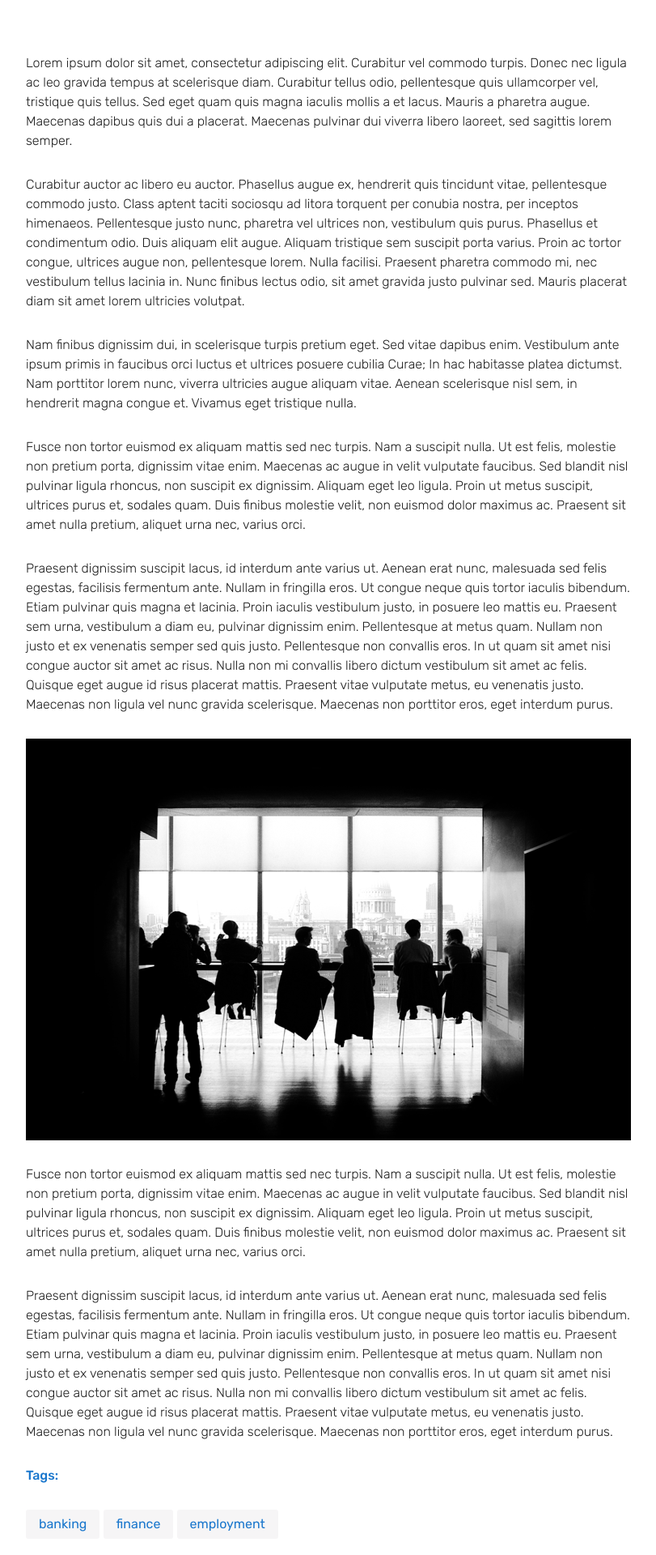
After one commit to UrosNerandzic/Lawyer, a PHP site: page /news-single.html in a window 1280 px wide. The commit adds this page. Shown: the part 737-2657 px from the top of the page at 81% size, without its empty margins (234-1045 px from the left). Run offline with PHP 8.4, Linux system fonts and the light colour scheme; some libraries are stand-ins or nearby versions.

Commit message:
News single done

```diff
--- /dev/null
+++ b/public_html/news-single.html
@@ -0,0 +1,269 @@
+<!DOCTYPE html>
+<!--
+Click nbfs://nbhost/SystemFileSystem/Templates/Licenses/license-default.txt to change this license
+Click nbfs://nbhost/SystemFileSystem/Templates/Other/html.html to edit this template
+-->
+<html>
+    <head>
+        <title>lawyer</title>
+        <meta charset="UTF-8">
+        <meta name="viewport" content="width=device-width, initial-scale=1.0">
+        <meta name="author" content="Uros Nerandzic">
+        <meta name="discription" content="Lawyer is a specialized commercial law firm based in Belgrade, Serbia, firmly committed to providing advice at the highest level and achieving lasting results for our clients.">
+        <meta name="keywords" content="Lawyer, law, Belgrade, company, clients">
+
+
+
+        <!--IOS compatibility-->
+
+        <meta name="apple-mobile-web-app-capable" content="yes">
+        <meta name="apple-mobile-web-app-title" content="lawyer">
+        <link rel="apple-touch-icon" href="apple-icon-144x144.png">
+
+        <!--Android compatibility-->
+
+        <meta name="mobile-web-app-capable" content="yes">
+        <meta name="application-name" content="lawyer">
+        <link rel="icon" type="image/png" href="android-icon-192x192.png">
+
+
+        <!--CSS FILES-->
+        <link href="css/owl.carousel.css" rel="stylesheet" type="text/css"/>
+        <link href="css/owl.theme.default.css" rel="stylesheet" type="text/css"/>
+        <link href="css/theme.css" rel="stylesheet" type="text/css"/>
+
+    </head>
+    <body>
+
+
+        <header class="fixed-top bg-white py-2 py-xl-4">
+            <div class="container">
+                <nav class="navbar navbar-expand-md navbar-light">
+                    <a class="navbar-brand" href="index.html">
+                        <img src="img/logo.png" alt=""/>
+                    </a>
+                    <button class="navbar-toggler border-0" type="button" data-toggle="collapse" data-target="#main-menu" aria-controls="main-menu" aria-expanded="false" aria-label="Toggle navigation">
+                        <span></span>
+                        <span></span>
+                        <span></span>
+                    </button>
+
+                    <div class="collapse navbar-collapse" id="main-menu">
+                        <ul class="navbar-nav ml-auto">
+                            <li class="nav-item">
+                                <a class="nav-link" href="services.html">Services <span class="sr-only">(current)</span></a>
+                            </li>
+                            <li class="nav-item">
+                                <a class="nav-link" href="team.html">Our Team</a>
+                            </li>
+                            <li class="nav-item">
+                                <a class="nav-link" href="about.html">About Us</a>
+                            </li>
+                            <li class="nav-item">
+                                <a class="nav-link active" href="news.html">News</a>
+                            </li>
+                            <li class="nav-item">
+                                <a class="nav-link" href="contact.html">Contact</a>
+                            </li>
+
+                        </ul>
+                    </div>
+                </nav>
+            </div> <!-- container-end -->
+        </header> <!-- header-end -->
+
+
+        <main>
+
+            <section class="lead-page-section news-page-section" style="background-image: url(img/lead-section/News.png)">
+
+                <div class="container">
+                    <div class="row">
+                        <div class="col-12 col-sm-9 col-md-8 col-lg-6">
+                            <article class="lead-section-content p-4 px-4 py-5 animation" data-animation="slide-right">
+                                <p class="text-primary mb-4">
+                                    <span class="category text-uppercase">banking</span>
+                                    |
+                                    <span class="date-published">07.09.2019.</span>
+                                </p>
+                                <h1 class="lead-section-title mb-4">
+                                    European Union Law and the access to Abortion
+                                    “Translated Title from Greek”</h1>
+                                <p class="lead-section-description">
+
+                                    Abortion is illegal in Cyprus up to the extent
+                                    of a 14 years prison sentence except under certain
+                                    narrowed exceptions. Nevertheless, European Union Law
+                                    considers abortion as a ‘Service’ and most of the EU
+                                    Member States.
+                                </p>
+
+                            </article>
+                        </div>
+                    </div>
+                </div>
+            </section>
+
+            <section class="news-single-content">
+                <div class="container">
+                    <div class="row justify-content-center">
+                        <div class="col-12 col-lg-10 col-xl-8">
+                            <article>
+                                <p>
+                                    Lorem ipsum dolor sit amet, consectetur adipiscing
+                                    elit. Curabitur vel commodo turpis. Donec nec ligula
+                                    ac leo gravida tempus at scelerisque diam. Curabitur
+                                    tellus odio, pellentesque quis ullamcorper vel, tristique
+                                    quis tellus. Sed eget quam quis magna iaculis mollis a et
+                                    lacus. Mauris a pharetra augue. Maecenas dapibus quis dui
+                                    a placerat. Maecenas pulvinar dui viverra libero laoreet,
+                                    sed sagittis lorem semper.
+                                </p>
+                                <p>
+                                    Curabitur auctor ac libero eu auctor. Phasellus
+                                    augue ex, hendrerit quis tincidunt vitae, pellentesque
+                                    commodo justo. Class aptent taciti sociosqu ad litora
+                                    torquent per conubia nostra, per inceptos himenaeos.
+                                    Pellentesque justo nunc, pharetra vel ultrices non,
+                                    vestibulum quis purus. Phasellus et condimentum odio.
+                                    Duis aliquam elit augue. Aliquam tristique sem suscipit
+                                    porta varius. Proin ac tortor congue, ultrices augue non,
+                                    pellentesque lorem. Nulla facilisi. Praesent pharetra
+                                    commodo mi, nec vestibulum tellus lacinia in. Nunc
+                                    finibus lectus odio, sit amet gravida justo pulvinar sed.
+                                    Mauris placerat diam sit amet lorem ultricies volutpat.
+                                </p>
+                                <p>
+                                    Nam finibus dignissim dui, in scelerisque turpis
+                                    pretium eget. Sed vitae dapibus enim. Vestibulum ante
+                                    ipsum primis in faucibus orci luctus et ultrices posuere
+                                    cubilia Curae; In hac habitasse platea dictumst. Nam
+                                    porttitor lorem nunc, viverra ultricies augue aliquam
+                                    vitae. Aenean scelerisque nisl sem, in hendrerit magna
+                                    congue et. Vivamus eget tristique nulla.
+                                </p>
+                                <p>
+                                    Fusce non tortor euismod ex aliquam mattis sed
+                                    nec turpis. Nam a suscipit nulla. Ut est felis,
+                                    molestie non pretium porta, dignissim vitae enim.
+                                    Maecenas ac augue in velit vulputate faucibus. Sed
+                                    blandit nisl pulvinar ligula rhoncus, non suscipit ex
+                                    dignissim. Aliquam eget leo ligula. Proin ut metus
+                                    suscipit, ultrices purus et, sodales quam. Duis finibus
+                                    molestie velit, non euismod dolor maximus ac. Praesent
+                                    sit amet nulla pretium, aliquet urna nec, varius orci.
+                                </p>
+                                <p>
+                                    Praesent dignissim suscipit lacus, id interdum
+                                    ante varius ut. Aenean erat nunc, malesuada sed
+                                    felis egestas, facilisis fermentum ante. Nullam
+                                    in fringilla eros. Ut congue neque quis tortor
+                                    iaculis bibendum. Etiam pulvinar quis magna et
+                                    lacinia. Proin iaculis vestibulum justo, in posuere
+                                    leo mattis eu. Praesent sem urna, vestibulum a diam
+                                    eu, pulvinar dignissim enim. Pellentesque at metus
+                                    quam. Nullam non justo et ex venenatis semper sed
+                                    quis justo. Pellentesque non convallis eros. In ut
+                                    quam sit amet nisi congue auctor sit amet ac risus.
+                                    Nulla non mi convallis libero dictum vestibulum sit
+                                    amet ac felis. Quisque eget augue id risus placerat
+                                    mattis. Praesent vitae vulputate metus, eu venenatis
+                                    justo. Maecenas non ligula vel nunc gravida scelerisque.
+                                    Maecenas non porttitor eros, eget interdum purus.
+                                </p>
+
+                                <p>
+                                    <img src="img/News/News-content.png" alt=""/>
+                                </p>
+                                <p>
+                                Fusce non tortor euismod ex aliquam mattis sed nec turpis.
+                                Nam a suscipit nulla. Ut est felis, molestie non pretium porta,
+                                dignissim vitae enim. Maecenas ac augue in velit vulputate
+                                faucibus. Sed blandit nisl pulvinar ligula rhoncus,
+                                non suscipit ex dignissim. Aliquam eget leo ligula.
+                                Proin ut metus suscipit, ultrices purus et, sodales quam.
+                                Duis finibus molestie velit, non euismod dolor maximus ac.
+                                Praesent sit amet nulla pretium, aliquet urna nec, varius orci.
+                                </p>
+                                <p>
+                                Praesent dignissim suscipit lacus, id interdum ante
+                                varius ut. Aenean erat nunc, malesuada sed felis egestas,
+                                facilisis fermentum ante. Nullam in fringilla eros.
+                                Ut congue neque quis tortor iaculis bibendum.
+                                Etiam pulvinar quis magna et lacinia. Proin iaculis
+                                vestibulum justo, in posuere leo mattis eu. Praesent
+                                sem urna, vestibulum a diam eu, pulvinar dignissim enim.
+                                Pellentesque at metus quam. Nullam non justo et ex
+                                venenatis semper sed quis justo. Pellentesque non
+                                convallis eros. In ut quam sit amet nisi congue auctor
+                                sit amet ac risus. Nulla non mi convallis libero
+                                dictum vestibulum sit amet ac felis. Quisque eget
+                                augue id risus placerat mattis. Praesent vitae
+                                vulputate metus, eu venenatis justo. Maecenas non
+                                ligula vel nunc gravida scelerisque. Maecenas non
+                                porttitor eros, eget interdum purus.
+                                </p>
+                            </article>
+
+                            <article class="news-tags">
+                                <p class="text-primary tag-title">Tags:</p>
+                                <div class="tags">
+                                    <a href="#" class="btn btn-light text-primary px-4 py-2">banking</a>
+                                    <a href="#" class="btn btn-light text-primary px-4 py-2">finance</a>
+                                    <a href="#" class="btn btn-light text-primary px-4 py-2">employment</a>
+                                </div>
+                            </article>
+                        </div>
+                    </div>
+                </div>
+            </section>
+
+
+
+
+            <section class="info-section text-center">
+                <div class="container">
+                    <h2 class="text-primary mb-5">Lawyer- Attorneys at Law</h2>
+                    <p class="info-address animation" data-animation="slide-top" data-delay="0s">
+                        <span class="fas fa-map-marker-alt"></span>
+                        146 Douglas Dale Suite 343
+                    </p>
+
+                    <p class="info-phone animation" data-animation="slide-top" data-delay="0.2s">
+                        <span class="fas fa-phone-alt"></span>
+                        <a href="tel:560-748-5959">560-748-5959</a>
+                    </p>
+
+                    <p class="info-email animation" data-animation="slide-top" data-delay="0.4s">
+                        <span class="far fa-envelope"></span>
+                        <a href="mailto:cullen_mueller@yahoo.com">cullen_mueller@yahoo.com</a>
+                    </p>
+
+                </div>  <!-- container-end -->
+            </section> <!-- info-section-end -->
+        </main> <!-- main-end -->
+
+        <footer class="bg-white">
+
+            <div class="container text-center d-sm-flex justify-content-sm-between align-items-sm-center">
+
+
+                <nav class="social mb-4 mb-sm-0 order-sm-last">
+                    <a href="https://facebook.com" class="fa-brands fa-facebook-f"></a>
+                    <a href="https://twitter.com" class="fa-brands fa-twitter"></a>
+                    <a href="https://instagram.com" class="fa-brands fa-instagram"></a>
+                </nav>
+                <p class="copyright mb-0">Copyright &copy; 2019 <a href="index.html">Lawyer</a></p>
+            </div> <!-- container-end -->
+
+        </footer> <!-- footer-end -->
+
+        <script src="js/jquery.min.js" type="text/javascript"></script>
+        <script src="js/bootstrap.bundle.min.js" type="text/javascript"></script>
+        <!--font awsome  icons-->
+        <script src="https://kit.fontawesome.com/dae65cf368.js" crossorigin="anonymous"></script>
+        <!-- javascript -->
+        <script src="js/owl.carousel.min.js" type="text/javascript"></script>
+        <script src="js/main.js" type="text/javascript"></script>
+    </body>
+</html>
--- /dev/null
+++ b/public_html/scss/theme-partials/_news-single.scss
@@ -0,0 +1,28 @@
+
+.news-page-section{
+        .lead-section-title{
+            font-size: 36px !important;
+            line-height: 46px !important;
+        }
+}
+
+.news-single-content{
+    padding: 67px 0;
+    img{
+        width: 100%;
+    }
+
+    p{
+        margin-bottom: 30px;
+    }
+
+    .news-tags{
+        a{
+            text-transform: lowercase;
+        }
+
+        .tag-title{
+            font-weight: $font-weight-medium;
+        }
+    }
+}
--- a/public_html/scss/theme.scss
+++ b/public_html/scss/theme.scss
@@ -12,3 +12,4 @@
 @import "theme-partials/_about.scss";
 @import "theme-partials/_team-single.scss";
 @import "theme-partials/_news.scss";
+@import "theme-partials/_news-single.scss";
```
Also changed, not shown: public_html/css/theme.css, public_html/img/News/News-content.png (added), 1 other file.
